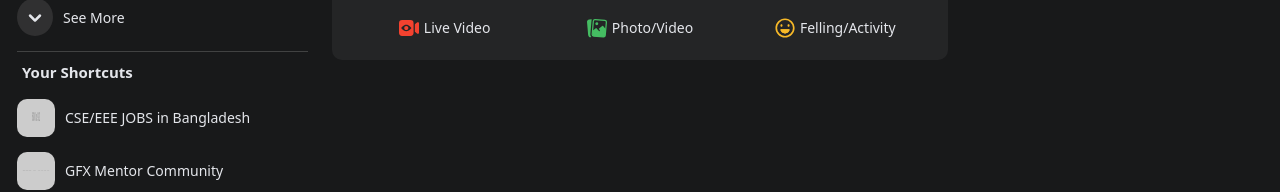
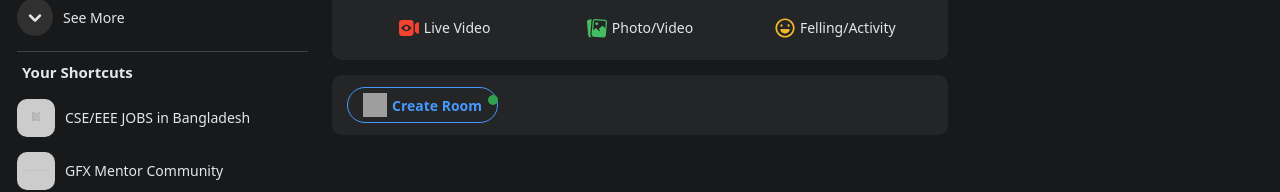
Before and after one commit to soykot2910/facebook-clone-assessment, a React (Create React App) app: page / in a window 1280 px wide. Shown: the part 352-544 px from the top of the page. Built offline with nearby package versions, Linux system fonts and the light colour scheme; grey boxes are pictures that could not be loaded.

Commit message:
create room done

```diff
--- /dev/null
+++ b/src/components/CreateRoom.jsx
@@ -0,0 +1,40 @@
+import React from "react";
+
+const CreateRoom = () => {
+  return (
+    <div className="create-room post-box">
+      <div className="room">
+        <i
+          data-visualcompletion="css-img"
+          className="active-line--btn--icon"
+          style={{
+            backgroundImage:
+              'url("https://static.xx.fbcdn.net/rsrc.php/v3/ym/r/5zaboDASSye.png")',
+            backgroundPosition: "0px -219px",
+            backgroundSize: "auto",
+            width: "24px",
+            height: "24px",
+            backgroundRepeat: "no-repeat",
+            display: "inline-block",
+            userSelect: "auto",
+          }}
+        />
+        <p className="">Create Room</p>
+      </div>
+      <div className="images">
+        <div className="single">
+          {/* <img src={userDetails.profile_pic} alt="" /> */}
+        </div>
+        <div className="single">
+          {/* <img src={userDetails.profile_pic} alt="" /> */}
+          <div className="active-icon"></div>
+        </div>
+        <div className="single">
+          {/* <img src={userDetails.profile_pic} alt="" /> */}
+        </div>
+      </div>
+    </div>
+  );
+};
+
+export default CreateRoom;
--- a/src/components/NewsFeed.jsx
+++ b/src/components/NewsFeed.jsx
@@ -1,5 +1,6 @@
 import React from "react";
 import CreatePost from "./CreatePost";
+import CreateRoom from "./CreateRoom";
 import Story from "./Story";
 
 const NewsFeed = () => {
@@ -7,6 +8,7 @@
     <>
       <Story />
       <CreatePost/>
+      <CreateRoom/>
     </>
   );
 };
```
